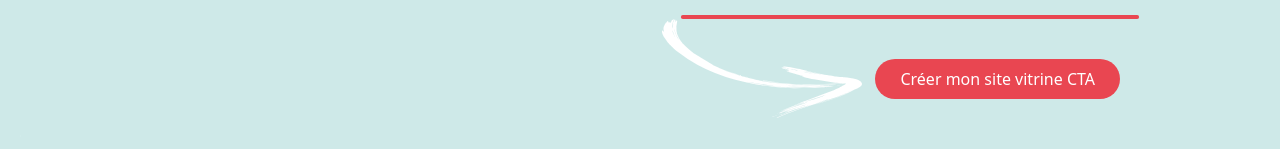
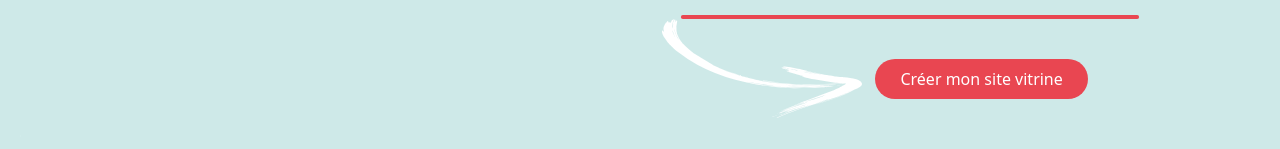
Before and after one commit to Sideclic-solutions/Sideclic-solutions.github.io, a React (Create React App) app: page /entrepreneur in a window 1280 px wide. Shown: the part 473-622 px from the top of the page. Built offline with nearby package versions, Linux system fonts and the light colour scheme.

Commit message:
Update Entrepreneur.js ( remove cta)

```diff
--- a/src/pages/entrepreneur/Entrepreneur.js
+++ b/src/pages/entrepreneur/Entrepreneur.js
@@ -44,7 +44,7 @@ const Entrepreneur = () => {
                             <img className='position-absolute rightarr' src={rightarr} alt="" />
 
                             <Button className='rightarrbtn position-absolute' onClick={() => window.open('https://calendly.com/sideclic/session_gratuite_de_conseil', '_blank', 'rel=noopener noreferrer')}>
-                                Créer mon site vitrine CTA
+                                Créer mon site vitrine
                             </Button>
                         </div>
 
```
